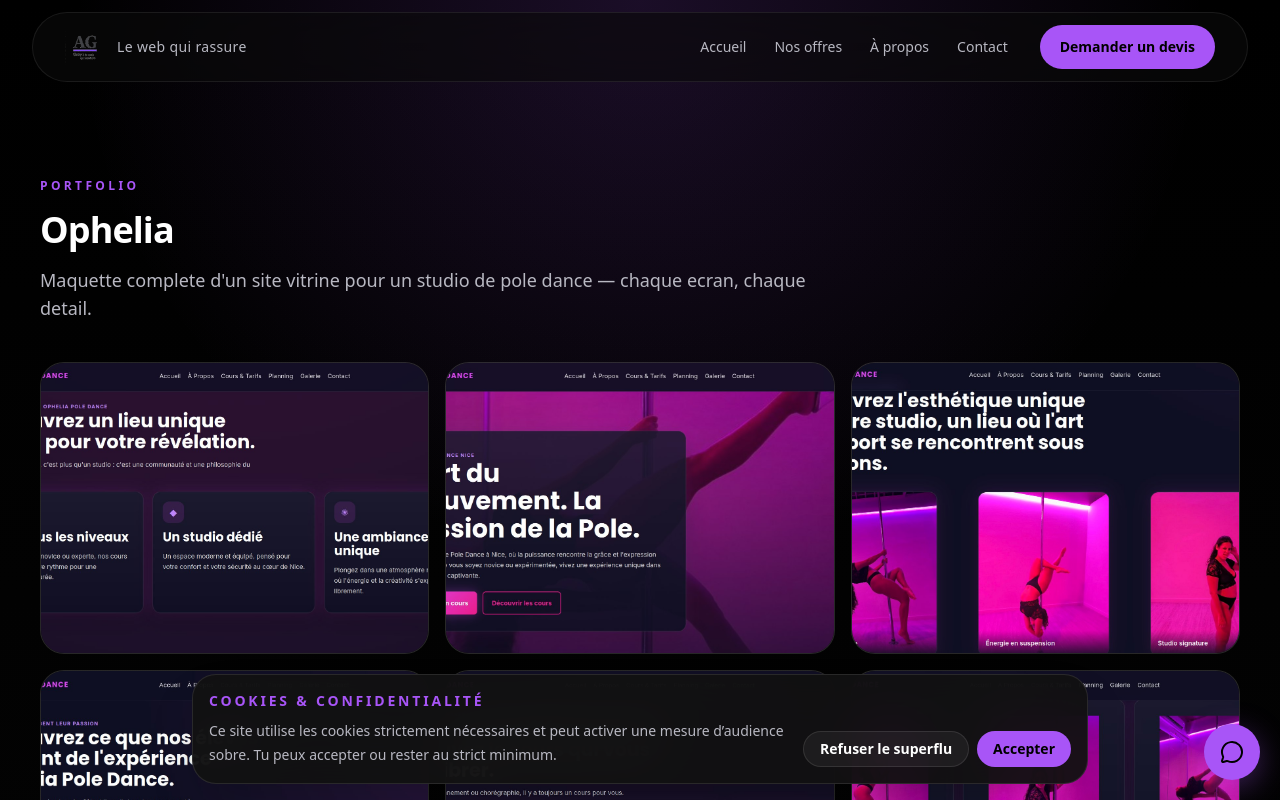
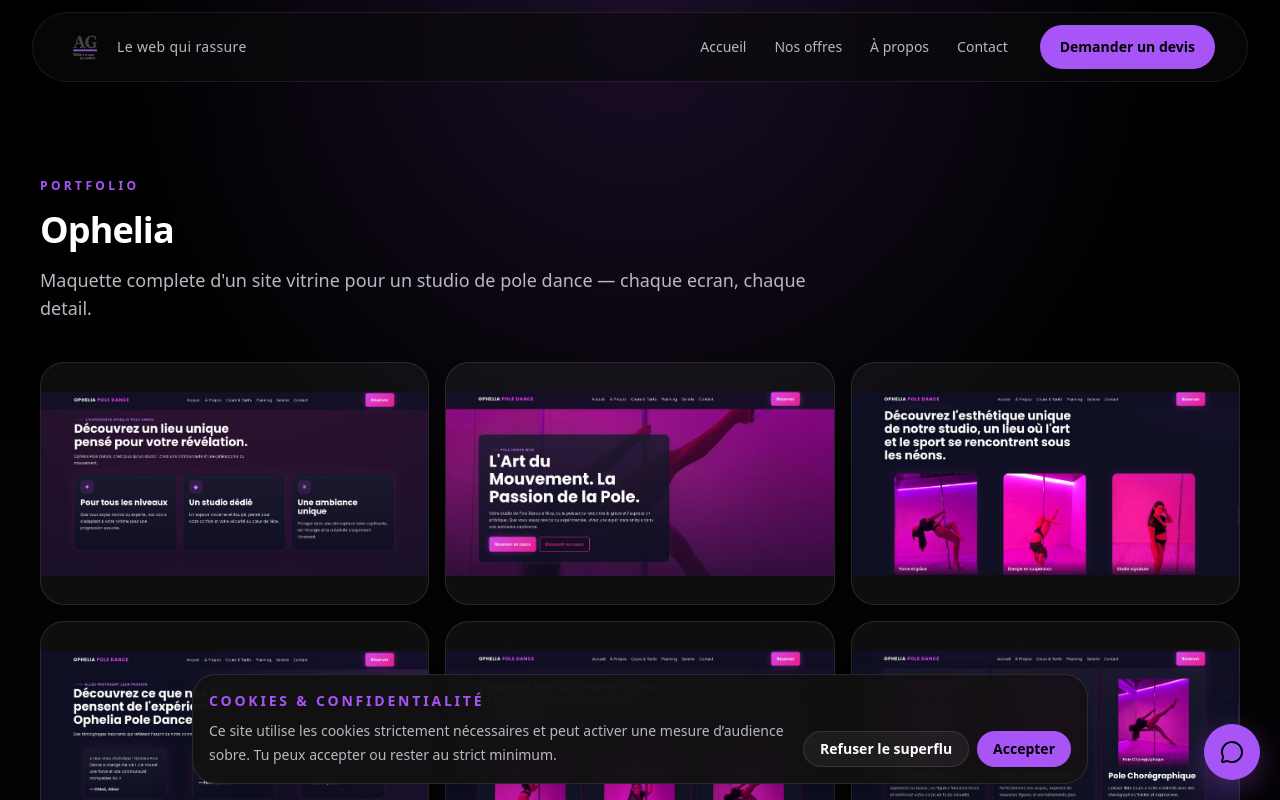
Before and after one commit to Agence-Grey/Grey, a Next.js app: page /portfolio/ophelia in a window 1280 px wide. Shown: the top 800 px of the page. Built offline with nearby package versions, Linux system fonts and the light colour scheme.

Commit message:
fix: cards portfolio — aspect-[16/10] + object-contain pour voir les screenshots desktop sans crop

```diff
--- a/src/app/portfolio/classique/gallery.tsx
+++ b/src/app/portfolio/classique/gallery.tsx
@@ -39,7 +39,7 @@ export function ClassiqueGallery() {
             key={src}
             onClick={() => setOpenIndex(index)}
             className={cn(
-              "group relative aspect-[4/3] cursor-zoom-in overflow-hidden rounded-[1.5rem] border border-white/10 bg-white/5 text-left",
+              "group relative aspect-[16/10] cursor-zoom-in overflow-hidden rounded-[1.5rem] border border-white/10 bg-white/5 text-left",
               "transition hover:border-white/25"
             )}
           >
@@ -47,7 +47,7 @@ export function ClassiqueGallery() {
               src={src}
               alt={`Classique maquette écran ${index + 1}`}
               fill
-              className="object-cover transition duration-500"
+              className="object-contain transition duration-500"
               sizes="(max-width: 768px) 100vw, (max-width: 1024px) 50vw, 33vw"
             />
           </button>
--- a/src/app/portfolio/ophelia/gallery.tsx
+++ b/src/app/portfolio/ophelia/gallery.tsx
@@ -42,7 +42,7 @@ export function OpheliaGallery() {
             key={src}
             onClick={() => setOpenIndex(index)}
             className={cn(
-              "group relative aspect-[4/3] cursor-zoom-in overflow-hidden rounded-[1.5rem] border border-white/10 bg-white/5 text-left",
+              "group relative aspect-[16/10] cursor-zoom-in overflow-hidden rounded-[1.5rem] border border-white/10 bg-white/5 text-left",
               "transition hover:border-white/25"
             )}
           >
@@ -50,7 +50,7 @@ export function OpheliaGallery() {
               src={src}
               alt={`Ophelia maquette ecran ${index + 1}`}
               fill
-              className="object-cover transition duration-500"
+              className="object-contain transition duration-500"
               sizes="(max-width: 768px) 100vw, (max-width: 1024px) 50vw, 33vw"
             />
           </button>
--- a/src/app/portfolio/prana/gallery.tsx
+++ b/src/app/portfolio/prana/gallery.tsx
@@ -46,7 +46,7 @@ export function PranaGallery() {
             key={src}
             onClick={() => setOpenIndex(index)}
             className={cn(
-              "group relative aspect-[4/3] cursor-zoom-in overflow-hidden rounded-[1.5rem] border border-white/10 bg-white/5 text-left",
+              "group relative aspect-[16/10] cursor-zoom-in overflow-hidden rounded-[1.5rem] border border-white/10 bg-white/5 text-left",
               "transition hover:border-white/25"
             )}
           >
@@ -54,7 +54,7 @@ export function PranaGallery() {
               src={src}
               alt={`Prana maquette écran ${index + 1}`}
               fill
-              className="object-cover transition duration-500"
+              className="object-contain transition duration-500"
               sizes="(max-width: 768px) 100vw, (max-width: 1024px) 50vw, 33vw"
             />
           </button>
--- a/src/components/home/portfolio-preview.tsx
+++ b/src/components/home/portfolio-preview.tsx
@@ -41,13 +41,13 @@ export function PortfolioPreview() {
             href={project.slug === "placeholder" ? "#" : `/portfolio/${project.slug}`}
             className="group overflow-hidden rounded-[2rem] border border-white/10 bg-white/5 transition hover:border-[var(--color-accent)]/30 hover:bg-white/[0.07]"
           >
-            <div className="relative aspect-[4/3] bg-[linear-gradient(135deg,_rgba(168,85,247,0.22),_rgba(255,255,255,0.05))] p-5">
+            <div className="relative aspect-[16/10] bg-[linear-gradient(135deg,_rgba(168,85,247,0.22),_rgba(255,255,255,0.05))] p-5">
               {project.image ? (
                 <Image
                   src={project.image}
                   alt={project.title}
                   fill
-                  className="object-cover p-1"
+                  className="object-contain p-1"
                   sizes="(max-width: 768px) 100vw, 33vw"
                 />
               ) : (
```
